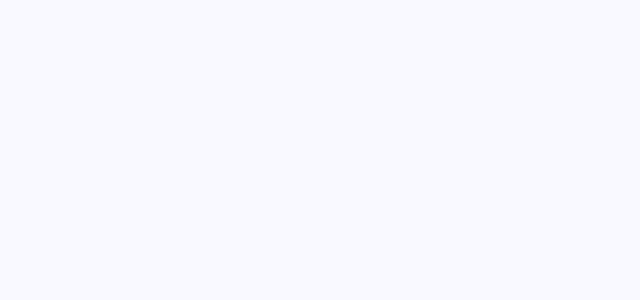
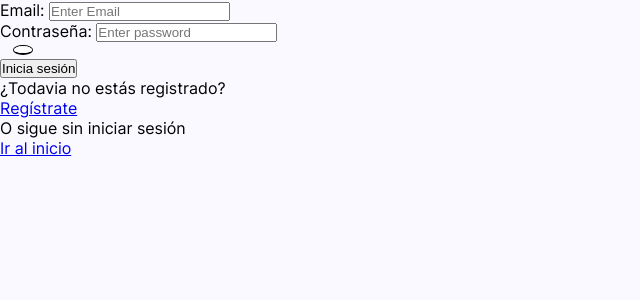
Before and after one commit to facudam/fullstack-courses-app, a React (Vite) app in the folder client/: page /iniciar-sesion in a window 1280 px wide. Before the commit this address had no page. Shown: the top 300 px of the page, without its empty margins (0-640 px from the left). Built offline with nearby package versions, Linux system fonts and the light colour scheme; no server answers.

Commit message:
Upadate foreign keys constraint to on delete cascade at comments table on db.sql file

```diff
--- a/client/src/App.tsx
+++ b/client/src/App.tsx
@@ -10,8 +10,8 @@ function App() {
     <BrowserRouter>
       <Routes>
         <Route path='/' element={<Home />}></Route>
-        <Route path='/login' element={ <Login/> }></Route>
-        <Route path='/signup' element={ <Signup/> }></Route>
+        <Route path='/iniciar-sesion' element={ <Login/> }></Route>
+        <Route path='/registrarse' element={ <Signup/> }></Route>
       </Routes>
     </BrowserRouter>
   )
--- a/client/src/components/eye/Eye.module.css
+++ b/client/src/components/eye/Eye.module.css
@@ -3,6 +3,7 @@
     height: 10px;
     border-radius: 85%;
     border: 1px solid;
+    border-bottom: 2px solid black;
     overflow: hidden;
     display: flex;
     justify-content: center;
@@ -20,7 +21,7 @@
     top: 0x;
     left: 0;
     bottom: var(--toggle-eye);
-    transition: bottom .5s ease-in-out;
+    transition: bottom .3s ease-in-out;
 }
 
 .eye-iris {
--- a/client/src/components/nav/Nav.tsx
+++ b/client/src/components/nav/Nav.tsx
@@ -32,8 +32,8 @@ const Nav: FC<NavProps> = ({ handleLogout }) => {
                                 </div>
                             </div>
                         :   <div className={ styles['nav-ctn_navigation'] }>
-                                <Link to='/login'>LogIn</Link>
-                                <Link to='/signup'>SignUp</Link>
+                                <Link to='/iniciar-sesion'>Inicia sesión</Link>
+                                <Link to='/registrarse'>Regístrate</Link>
                             </div>
                 }
             </div>
--- a/client/src/modals/ModalLayout/ModalLayout.module.css
+++ b/client/src/modals/ModalLayout/ModalLayout.module.css
@@ -4,7 +4,7 @@
     left: 0;
     right: 0;
     bottom: 0;
-    background-color: rgba(20, 92, 118, 0.4);
+    background-color: rgba(4, 92, 127, 0.7);
     animation: opacityAnimation .3s ease forwards;
 }
 
@@ -21,6 +21,7 @@
     padding: 35px;
     border-radius: 6px;
     animation: opacityAndMovementAnimation .5s ease forwards;
+    box-shadow: 0px 6px 34px rgba(15, 70, 132, 0.41);
 }
 
 @keyframes opacityAnimation {
--- a/client/src/pages/login/Login.tsx
+++ b/client/src/pages/login/Login.tsx
@@ -101,7 +101,9 @@ export const Login = () => {
         </div>
         <button type="submit">Inicia sesión</button>
         <p>¿Todavia no estás registrado?</p>
-        <Link to="/signup">Regístrate</Link>
+        <Link to="/registrarse">Regístrate</Link>
+        <p>O sigue sin iniciar sesión</p>
+        <Link to="/">Ir al inicio</Link>
       </form>
       { isDataInvalid && <span>Usuario y/o contraseña inválidos</span> }
     </div>
--- a/client/src/pages/signup/Signup.tsx
+++ b/client/src/pages/signup/Signup.tsx
@@ -35,7 +35,7 @@ export const Signup = () => {
         axios.post(`${apiBaseUrl}/api/users`, { name, email, password })
         .then(res => {
             console.log(res)
-            navigate('/login')
+            navigate('/iniciar-sesion')
         })
         .catch(err => {
             console.log(err)
@@ -92,7 +92,7 @@ export const Signup = () => {
             </div>
             <button type="submit">Registrarte</button>
             <p>¿Ya tienes una cuenta?</p>
-            <Link to='/login'>Iniciar sesión</Link>
+            <Link to='/iniciar-sesion'>Iniciar sesión</Link>
         </form>
     </div>
   )
```
Also changed, not shown: 1 other file (tests, documents, lock files or other folders).
